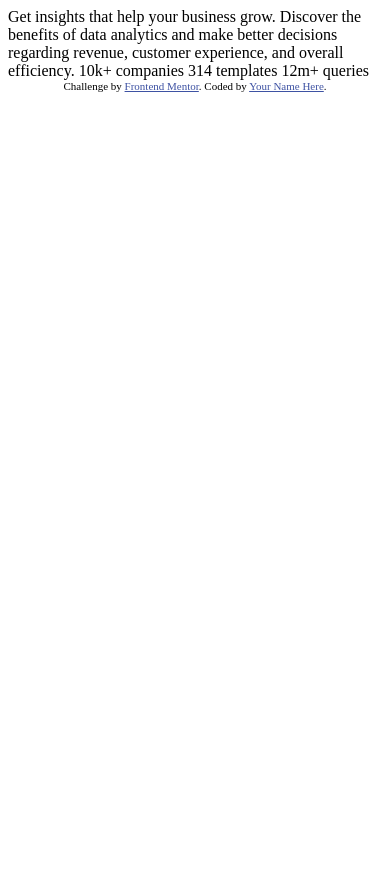
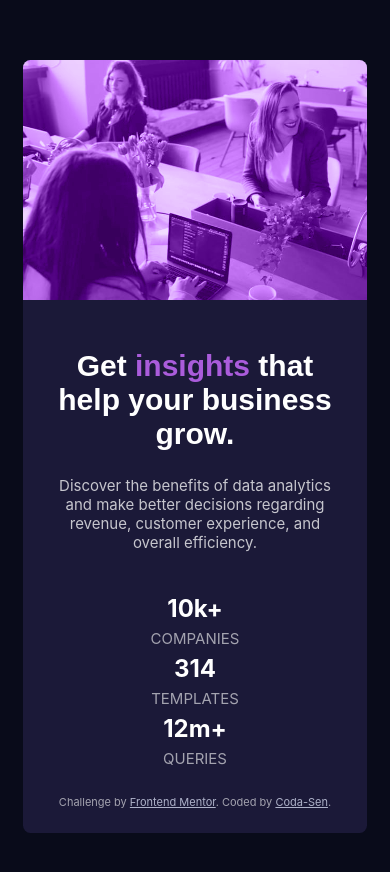
Before and after one commit to Coda-Sen/FEM-Stats-Preview, a plain HTML site: page index.html in a window 390 px wide. Before the commit the page ends 844 px from the top, so only its background shows below. Drawn offline with Linux system fonts and the light colour scheme; a web font is replaced by a local one.

Commit message:
Midway commit, mobile programming

```diff
--- a/index.html
+++ b/index.html
@@ -5,29 +5,36 @@
   <meta name="viewport" content="width=device-width, initial-scale=1.0"> <!-- displays site properly based on user's device -->
 
   <link rel="icon" type="image/png" sizes="32x32" href="./images/favicon-32x32.png">
+  <link rel="stylesheet" type="text/css" href="./style.css">
 
   <title>Frontend Mentor | Stats preview card component</title>
 
   <!-- Feel free to remove these styles or customise in your own stylesheet 👍 -->
-  <style>
-    .attribution { font-size: 11px; text-align: center; }
-    .attribution a { color: hsl(228, 45%, 44%); }
-  </style>
 </head>
 <body>
+  <div id="card">
+    <div id="img-header">
 
-  Get insights that help your business grow.
+    </div>
+    <div id="content">
+      <h2 class="txt-teaser">Get <span class="txt-hl">insights</span> that help your business grow.</h2>
 
-  Discover the benefits of data analytics and make better decisions regarding revenue, customer
-  experience, and overall efficiency.
+      <p class="txt-desc">Discover the benefits of data analytics and make better decisions regarding revenue, customer
+      experience, and overall efficiency.</p>
 
-  10k+ companies
-  314 templates
-  12m+ queries
-
-  <div class="attribution">
-    Challenge by <a href="https://www.frontendmentor.io?ref=challenge" target="_blank">Frontend Mentor</a>.
-    Coded by <a href="#">Your Name Here</a>.
+      <div class="stats-box">
+        <span class="txt-stats">10k+</span>
+        <span class="txt-key">companies</span>
+        <span class="txt-stats">314</span>
+        <span class="txt-key">templates</span>
+        <span class="txt-stats">12m+</span>
+        <span class="txt-key">queries</span>
+      </div>
+      <div class="attribution">
+        Challenge by <a href="https://www.frontendmentor.io?ref=challenge" target="_blank">Frontend Mentor</a>.
+        Coded by <a href="https://github.com/Coda-Sen">Coda-Sen</a>.
+      </div>
+    </div>
   </div>
 </body>
 </html>
--- /dev/null
+++ b/style.css
@@ -0,0 +1,95 @@
+/*Import*/
+
+@import url(https://fonts.google.com/specimen/Inter);
+@import url(https://fonts.google.com/specimen/Lexend+Deca);
+
+/*Document Setup*/
+
+html {
+    padding: 0;
+    margin: 0;
+    box-sizing: border-box;
+    font-family: 'Inter', sans-serif;
+    font-size: 15px;
+    font-weight: 400;
+    color: #FFF;
+    background-color: hsl(233, 47%, 7%);
+}
+
+#card {
+    background-color: hsl(244, 38%, 16%);
+    width: auto;
+    height: 100%;
+    margin: 4rem 1rem 6rem;
+    border-radius: 0.5rem;
+}
+
+/*5 text classes*/
+
+.txt-teaser {
+    font-family: 'Lexend Deca', sans-serif;
+    font-size: 2rem;
+    text-align: center;
+}
+
+.txt-hl {
+    color: hsl(277, 64%, 61%);
+}
+
+.txt-desc {
+    color: hsla(0, 0%, 100%, 0.75);
+    text-align: center;
+}
+
+.txt-stats {
+    font-weight: 700;
+    font-size: 1.6rem;
+}
+
+.txt-key {
+    color: hsla(0, 0%, 100%, 0.6);
+    text-transform: uppercase;
+}
+
+/*Image formatting*/
+
+#img-header {
+    width: auto;
+    height: 240px;
+    background: hsla(277, 64%, 61%, 0.2);
+    background-image: linear-gradient(
+      115deg,
+      hsla(277, 64%, 61%, 1),
+      hsla(277, 64%, 61%, 1)
+    ),
+    url(./images/image-header-mobile.jpg);
+    background-size: cover;
+    border-top-left-radius: 0.5rem;
+    border-top-right-radius: 0.5rem;
+    background-blend-mode: color;
+}
+
+/*Stats formatting*/
+#content {
+    padding: 1.6rem;
+}
+
+.stats-box {
+    height: 12rem;
+    display: flex;
+    flex-direction: column;
+    justify-content: space-around;
+    align-items: center;
+    padding: 1.6rem;
+}
+
+/*FEM Attribution*/
+
+.attribution {
+    font-size: 11px; text-align: center;
+    color: hsla(0, 0%, 100%, 0.6);
+}
+
+.attribution a {
+    color: hsla(228, 45%, 88%, 0.8);
+    }
```
